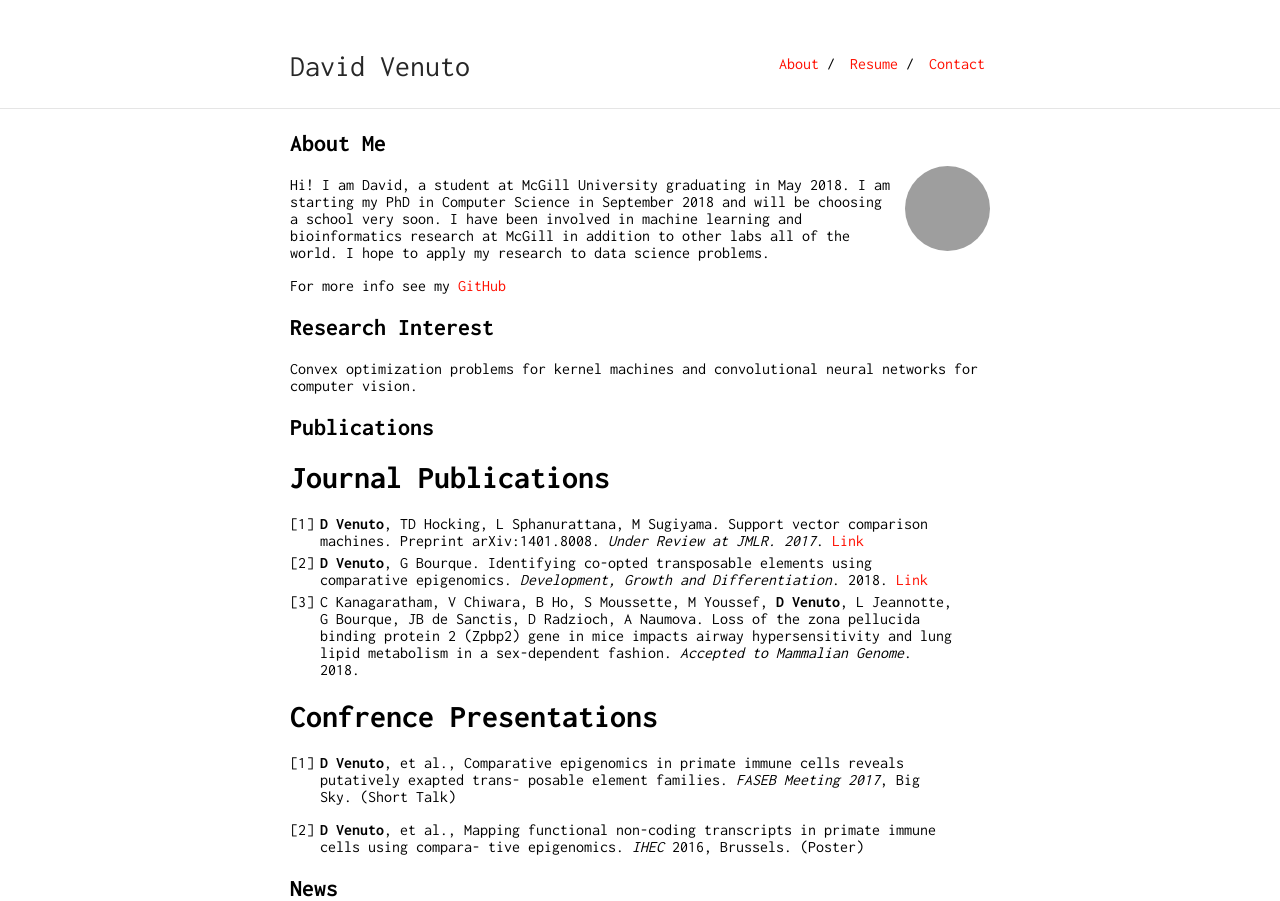
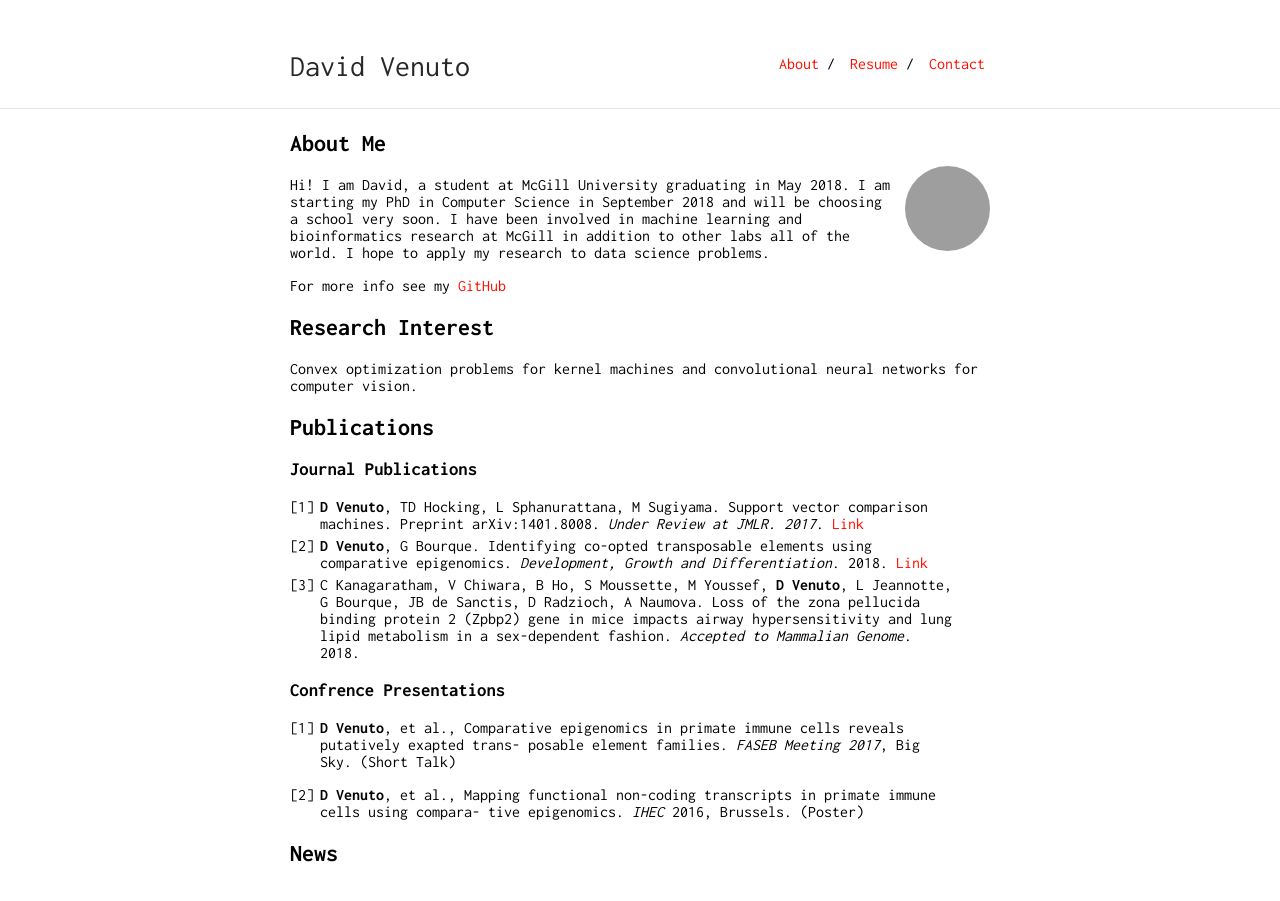
Before and after one commit to dvVenuto/dvvenuto.github.io, a Jekyll site: the page built from index.md, in a window 1280 px wide. Built offline with Jekyll 4.4.1, drawn with Linux system fonts in a browser that asks for light colours; our own code applies the rules of GitHub Pages for plain Markdown files; grey boxes are pictures that could not be loaded.

```diff
--- a/index.md
+++ b/index.md
@@ -16,13 +16,13 @@ Convex optimization problems for kernel machines and convolutional neural networ
 
 ## Publications
 
-# Journal Publications
+### Journal Publications
 
 1. **D Venuto**, TD Hocking, L Sphanurattana, M Sugiyama. Support vector comparison machines. Preprint arXiv:1401.8008. *Under Review at JMLR. 2017*. [Link](https://arxiv.org/pdf/1401.8008.pdf)
 2. **D Venuto**, G Bourque. Identifying co-opted transposable elements using comparative epigenomics. *Development, Growth and Differentiation*. 2018. [Link](http://onlinelibrary.wiley.com/doi/10.1111/dgd.12423/abstract)
 3. C Kanagaratham, V Chiwara, B Ho, S Moussette, M Youssef, **D Venuto**, L Jeannotte, G Bourque, JB de Sanctis, D Radzioch, A Naumova. Loss of the zona pellucida binding protein 2 (Zpbp2) gene in mice impacts airway hypersensitivity and lung lipid metabolism in a sex-dependent fashion. *Accepted to Mammalian Genome*. 2018.
 
-# Confrence Presentations
+### Confrence Presentations
 
 1. **D Venuto**, et al., Comparative epigenomics in primate immune cells reveals putatively exapted trans- posable element families. *FASEB Meeting 2017*, Big Sky. (Short Talk)
 
```
